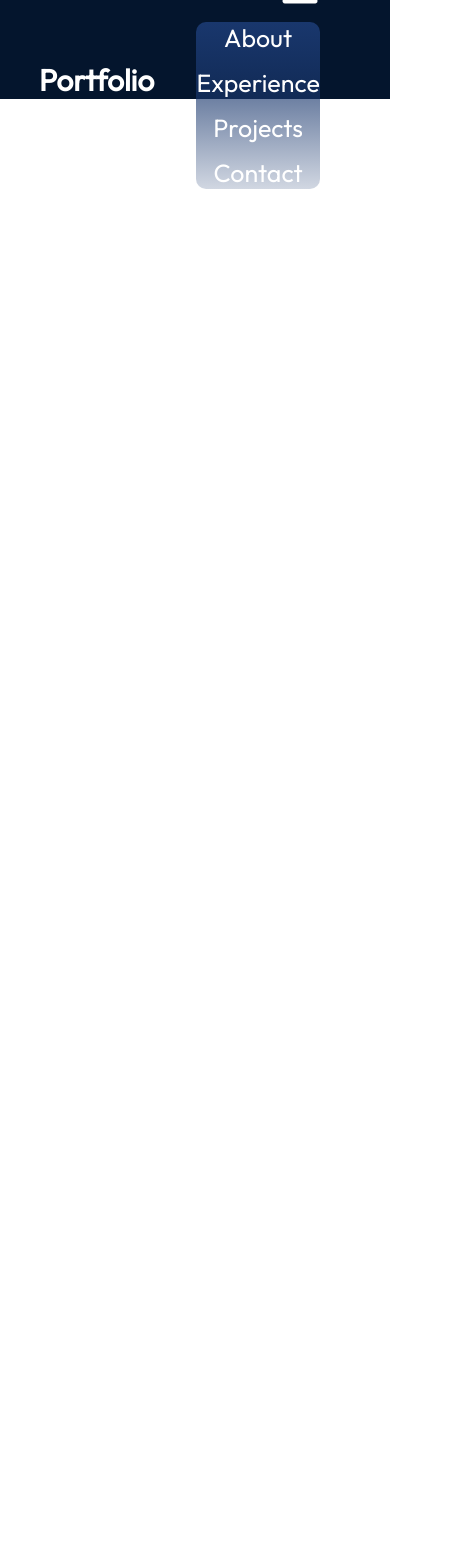
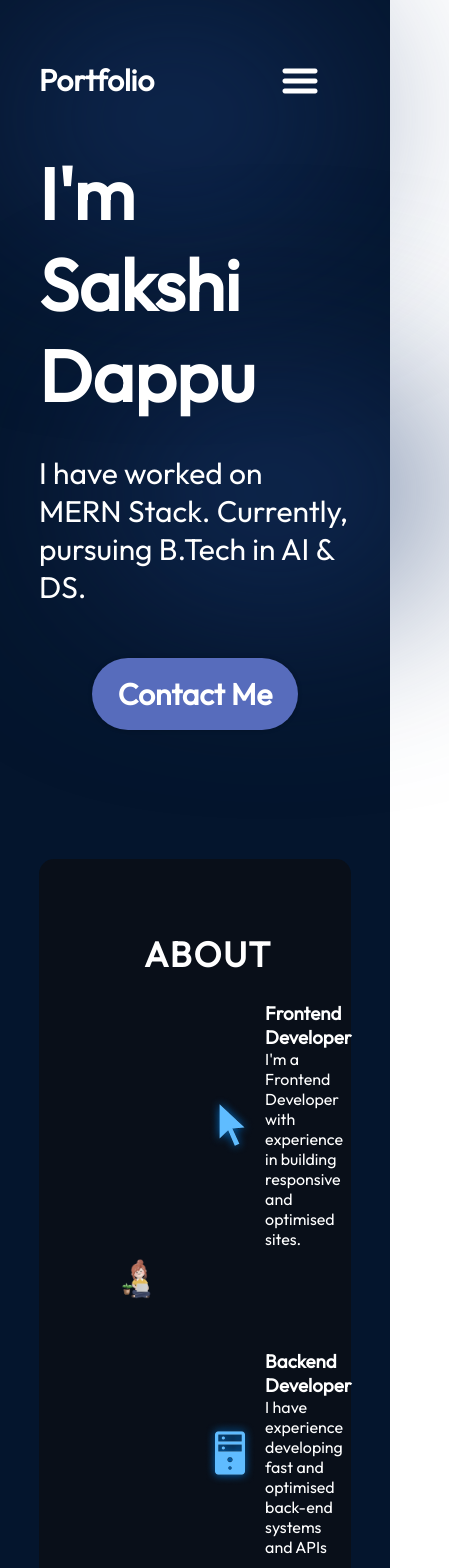
Before and after one commit to Sakshi-Dappu/Portfolio, a React (Vite) app: page / in a window 390 px wide. Shown: the top 1568 px of the page, 449 px wide, since content can reach past the window. Before the commit the page ends 844 px from the top, so only its background shows below. Built offline with nearby package versions, Linux system fonts and the light colour scheme.

Commit message:
About section and HamBurger Menu added

```diff
--- a/index.html
+++ b/index.html
@@ -2,7 +2,8 @@
 <html lang="en">
   <head>
     <meta charset="UTF-8" />
-    <link rel="icon" type="image/png" href="/favicon.ico" />
+    <!-- <link rel="icon" type="image/png" href="/favicon.ico" /> -->
+     <link rel="icon" type="image/png" href="/Portfolio/public/favicon.ico">
     <meta name="viewport" content="width=device-width, initial-scale=1.0" />
     <title>My Portfolio</title>
   </head>
--- a/src/App.jsx
+++ b/src/App.jsx
@@ -1,9 +1,12 @@
 import styles from "./App.module.css";
+import { About } from "./components/About/About";
+import {Hero } from "./components/Navbar/Hero/Hero";
 import { Navbar } from "./components/Navbar/Navbar";
-
 function App() {
   return <div className={styles.App}>
     <Navbar/>
+    <Hero />
+    <About />
   </div>;
 }
 
--- /dev/null
+++ b/src/components/About/About.jsx
@@ -0,0 +1,41 @@
+import styles from "./About.module.css";
+import { getImageUrl } from "../../utils";
+export const About = () => {
+  return (
+    <section className={styles.container}>
+      <h1 className={styles.title}>ABOUT</h1>
+      <div className={styles.content}>
+        <img
+          src={getImageUrl("about/aboutImage.png")}
+          alt="Me sitting with a Laptop"
+          className={styles.aboutImage}
+        />
+
+        <ul className={styles.aboutItems}>
+          <li className={styles.aboutItem}>
+            <img src={getImageUrl("about/cursorIcon.png")} alt="Cursor icon" />
+
+            <div className={styles.aboutItemText}>
+              <h3> Frontend Developer</h3>
+              <p>
+                I'm a Frontend Developer with experience in building responsive
+                and optimised sites.
+              </p>
+            </div>
+          </li>
+
+          <li className={styles.aboutItem}>
+            <img src={getImageUrl("about/serverIcon.png")} alt="Server Icon" />
+            <div className={styles.aboutItemText}>
+              <h3>Backend Developer</h3>
+              <p>
+                I have experience developing fast and optimised back-end systems
+                and APIs
+              </p>
+            </div>
+          </li>
+        </ul>
+      </div>
+    </section>
+  );
+};
--- /dev/null
+++ b/src/components/About/About.module.css
@@ -0,0 +1,56 @@
+@import "../../vars.css";
+
+.title {
+    color: var(--color-text);
+    margin-left: 2rem;
+}
+
+.container {
+    position : relative;
+    background-color: rgba(12, 12, 12, 0.6);
+    border-radius: 15px;
+    padding: 73px;
+    margin-top: 129px;
+    z-index: 1;
+    margin-left: 10%;
+    margin-right: 10%;
+}
+
+
+.title {
+    color: var(--color-text);
+    font-size: 35px;
+    font-weight: 700;
+    letter-spacing: 1.75px;
+    text-transform:uppercase;
+}
+ .content{
+    display: flex;
+    flex-direction: row;
+    align-items: center;
+}
+
+.aboutImage {
+    width: 35%;
+}
+
+.aboutItems {
+    color: var(--color-text);
+     display: flex;
+    flex-direction: column;
+    gap: 50px;
+}
+
+.aboutItem {
+    display: flex;
+    flex-direction: row;
+    align-items: center;
+    border-radius: 20px;
+    list-style: none;
+    padding: 25px;
+    background-image: linear-gradient(
+        90deg,
+        rgba(165, 215, 232, 0.42) 0%,
+        rgba(255,255,255,0) 100%,
+    );
+}
--- /dev/null
+++ b/src/components/Navbar/Hero/Hero.jsx
@@ -0,0 +1,23 @@
+import React from "react";
+import styles from "./Hero.module.css";
+
+import { getImageUrl } from "../../../utils";
+export const Hero = () => {
+  return (
+
+    <section className={styles.container}>
+
+      <div className={styles.content}>
+        <h1 className={styles.title}>I'm Sakshi Dappu</h1>
+        <p className={styles.description}>
+          I have worked on MERN Stack. Currently, pursuing B.Tech in AI & DS.
+        </p>
+        <a href="mailto:dappusakshi@email.com" className={styles.contactBtn}>
+          Contact Me
+        </a>
+      </div>
+      <div className={styles.topBlur} />
+      <div className={styles.bottomBlur} />
+    </section>
+  );
+};
--- /dev/null
+++ b/src/components/Navbar/Hero/Hero.module.css
@@ -0,0 +1,112 @@
+@import "../../../vars.css";
+
+.container {
+  position: relative;
+  display: flex;
+  align-items: center;
+  justify-content: space-between;
+  margin-top: 49px;
+  z-index: 1;
+  margin-left: 10%;
+  margin-right: 10%;
+}
+
+.content {
+  display: flex;
+  flex-direction: column;
+  align-items: flex-start;
+  color: var(--color-text);
+  z-index: 1;
+}
+.title {
+  font-size: 72px;
+  font-weight: 900;
+  margin-bottom: 33px;
+  color: var(--color-text);
+  font-family: var(--font-roboto);
+  background-color: linear-gradient(
+    90deg,
+    rgba(255, 255, 255, 1) 70%,
+    rgba(255, 255, 255, 0) 120%
+  );
+  /* -webkit-text-fill-color: transparent; */
+  /* -webkit-background-clip: text; */
+}
+
+.description {
+  font-size: 30px;
+  font-family: var(--font-roboto);
+  margin-bottom: 52px;
+}
+
+.contactBtn {
+    text-decoration: none;
+    background-color: var(--color-primary);
+    color: var(--color-text);
+    border-radius: 100px;
+    font-size: 30px;
+    font-weight: 600;
+    padding: 17px 26px;
+    box-shadow: 0 0 4px 0 rgba(0, 0, 0, 0.25);
+}
+
+
+.heroImg{
+    width: 50%;
+    z-index: 1;
+    animation-name: floating;
+    animation-duration: 3s;
+    animation-iteration-count: infinite;
+    animation-timing-function: ease-in-out;
+margin-left: 25%;
+}
+
+@keyframe floating {
+    0% {
+        transform: translate(0, 0px);
+    }
+    50% {
+        transform: translate(0, 10px);
+    }
+    100% {
+        transform: translate(0, -0px);
+    }
+
+}
+
+
+.topBlur {
+    position: absolute;
+    width: 50vw;
+    height:  50vw;
+    min-width: 350px;
+    top: -128px;
+    left: -10vw;
+    border-radius: 764px;
+    background: rgba(25, 55, 109, 0.7);
+    filter: blur(100px);
+    z-index: 0;
+}
+
+
+.bottomBlur {
+    position: absolute;
+    width: 70vw;
+    height: 50vw;
+    min-width: 350px;
+    top: 246px;
+    right: -25vw;
+    border-radius: 764px;
+    background: rgba(25, 55, 109, 0.7);
+    filter: blur(100px);
+    z-index: 0;
+}
+
+@media screen and (max-width: 830px) {
+    .container {
+        flex-direction: column-reverse;
+        }
+        .content {
+            align-items: center;
+        }
+}
--- a/src/components/Navbar/Navbar.jsx
+++ b/src/components/Navbar/Navbar.jsx
@@ -4,14 +4,27 @@
 import { getImageUrl } from "../../utils";
 
 export const Navbar = () => {
+  const [menuOpen, setMenuOpen] = useState(false);
   return (
     <nav className={styles.navbar}>
       <a className={styles.title} href="/">
         Portfolio
       </a>
       <div className={styles.menu}>
-        <img  className={styles.menuBtn}   src={getImageUrl("nav/menuIcon.png")} alt = "menu_btn"/>
-        <ul className={styles.menuItems}>
+        <img
+          className={styles.menuBtn}
+          src={
+            menuOpen
+              ? getImageUrl("nav/closeIcon.png")
+              : getImageUrl("nav/menuIcon.png")
+          }
+          alt="menu_btn"
+          onClick={() => setMenuOpen(!menuOpen)}
+        />
+        <ul
+          className={`${styles.menuItems} ${menuOpen && styles.menuOpen}`}
+          onClick={() => setMenuOpen(false)}
+        >
           <li>
             <a href="#about">About</a>
           </li>
--- a/src/components/Navbar/Navbar.module.css
+++ b/src/components/Navbar/Navbar.module.css
@@ -4,7 +4,7 @@
   position: relative;
   display: flex;
   align-items: center;
-  justify-content: center;
+  justify-content: space-between;
   padding-top: 61px;
   z-index: 2;
   margin: 0 10%;
@@ -54,16 +54,42 @@
   }
 
   .menuItems {
-    /* display: none; */
+    display: none;
+    flex-direction: column;
+    align-items: center;
+    gap: 13px;
+    border-radius: 10px;
+    background: rgb(25, 55, 109);
+    background: linear-gradient(
+      0deg,
+      rgba(25, 55, 109, 0.2) 0%,
+      rgba(25, 55, 109, 1) 100%
+    );
+    padding: 24px 33px;
+    box-shadow: 0 0 4px 0 rgba(0, 0, 0, 0.25);
+  }
+
+  /* The gradient starts at the top (0 degrees) with rgba(25, 55, 109, 0.2), which is a semi-transparent blue.
+It transitions to rgba(25, 55, 109, 1), a fully opaque blue, at the bottom. */
+
+  .menuItems {
+    display: none;
     flex-direction: column;
     align-items: center;
     gap: 13px;
     border-radius: 10px;
     background-color: rgb(25, 55, 109);
-    background: linear-gradient(0deg,
-    rgba(25, 55, 109, 0.2) 0%,
-    rgba(25, 55, 109, 1) 100%);
-    /* The gradient starts at the top (0 degrees) with rgba(25, 55, 109, 0.2), which is a semi-transparent blue.
-It transitions to rgba(25, 55, 109, 1), a fully opaque blue, at the bottom. */
+    padding: 24px 33px;
+    box-shadow: 0 0 4px 0 rgba(0, 0, 0, 0.25);
+    background: linear-gradient(
+      0deg,
+      rgba(25, 55, 109, 0.2) 0%,
+      rgba(25, 55, 109, 1) 100%
+    );
   }
+  .menuOpen {
+    display: flex;
+    z-index: 1;
+  }
+  /*so it will appear above all elements */
 }
--- a/src/utils.js
+++ b/src/utils.js
@@ -1,5 +1,3 @@
 export const getImageUrl = (path) => {
-  const url = new URL(`/assests/${path}`, import.meta.url).href;
-  console.log(url);
-  return url;
+  return new URL(`/assests/${path}`, import.meta.url).href;
 };
```
Also changed, not shown: src/App.module.css (line endings or trailing spaces), src/vars.css (line endings or trailing spaces).
